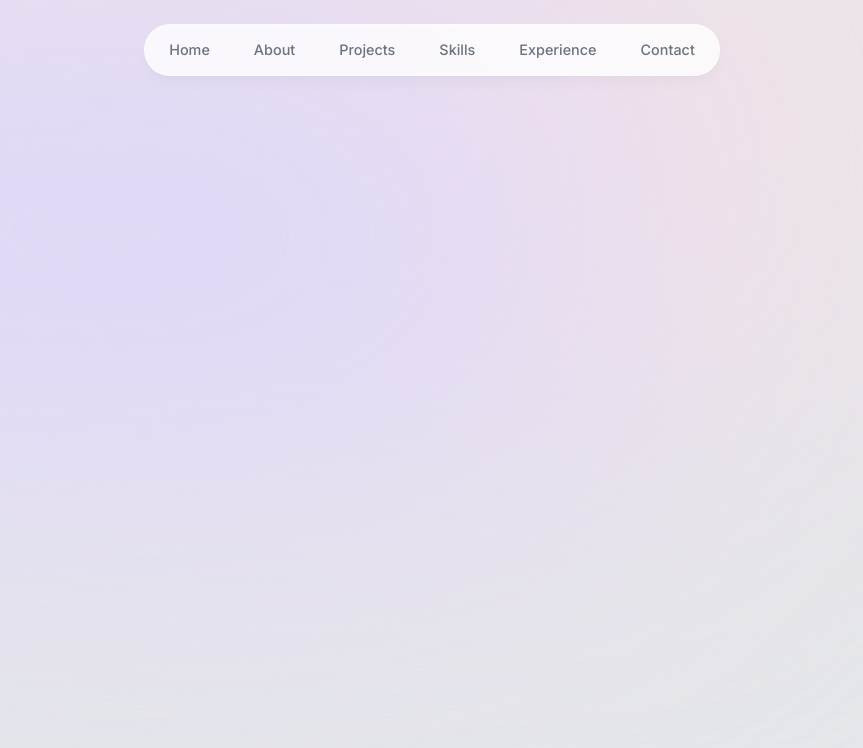
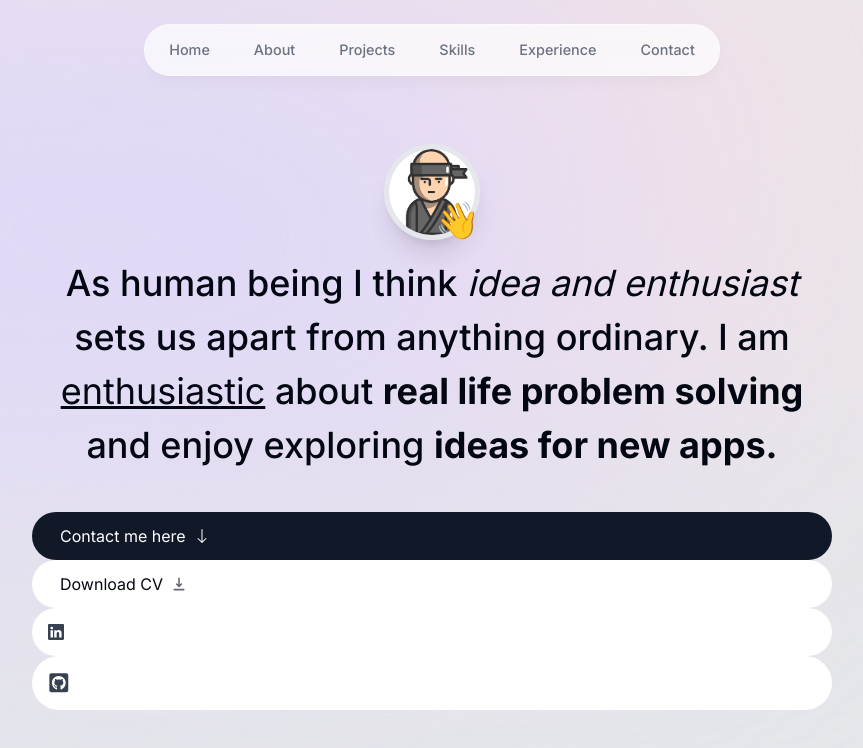
Before and after one commit to chlorineCtrl/Next-Portfolio, a Next.js app: page / in a window 1280 px wide. Shown: the top 748 px of the page, without its empty margins (208-1071 px from the left). Built offline with nearby package versions, Linux system fonts and the light colour scheme.

Commit message:
intro incomplete

```diff
--- a/app/layout.tsx
+++ b/app/layout.tsx
@@ -18,7 +18,7 @@ export default function RootLayout({
   return (
     <html lang="en">
       <body
-        className={`${inter.className} bg-gray-200 text-gray-950 relative h-[5000px]`}
+        className={`${inter.className} bg-gray-200 text-gray-950 relative h-[5000px] pt-28 sm:pt-36`}
       >
         <div className="bg-[#fbe2e3] absolute top-[-6rem] -z-10 right-[11rem] h-[31.25rem] w-[31.25rem] rounded-full blur-[10rem] sm:w-[68.75rem] dark:bg-[#ebbfb5]"></div>
         <div className="bg-[#dbd7fb] absolute top-[-1rem] -z-10 left-[-35rem] h-[31.25rem] w-[50rem] rounded-full blur-[10rem] sm:w-[68.75rem] md:left-[-33rem] lg:left-[-28rem] xl:left-[-15rem] 2xl:left-[-5rem] dark:bg-[#c0bcf0]"></div>
--- a/app/page.tsx
+++ b/app/page.tsx
@@ -1,8 +1,11 @@
 import Header from "@/components/header";
+import Intro from "@/components/intro";
 import Image from "next/image";
 
 export default function Home() {
   return (
-    <main className="flex min-h-screen flex-col items-center justify-between p-24"></main>
+    <main className="flex flex-col items-center px-4">
+      <Intro />
+    </main>
   );
 }
--- a/components/header.tsx
+++ b/components/header.tsx
@@ -9,7 +9,7 @@ export default function Header() {
   return (
     <div className="z-[999] relative">
       <motion.div
-        className="fixed top-0 left-1/2 h-[4.5rem] -translate-x-1/2 w-full rounded-none border border-white border-opacity-40 bg-white bg-opacity-80 shadow-lg shadow-black/[0.03] backdrop-blur-[0.5rem] sm:top-6 sm:h-[3.25rem] sm:w-[36rem] sm:rounded-full "
+        className="fixed top-0 left-1/2 h-[4.5rem] -translate-x-1/2 w-full rounded-none border border-white border-opacity-40 bg-white bg-opacity-70 shadow-lg shadow-black/[0.03] backdrop-blur-[0.5rem] sm:top-6 sm:h-[3.25rem] sm:w-[36rem] sm:rounded-full "
         initial={{ y: -100, x: "-50%", opacity: 0 }}
         animate={{ y: 0, x: "-50%", opacity: 1 }}
       ></motion.div>
@@ -23,7 +23,7 @@ export default function Header() {
               animate={{ y: 0, opacity: 1 }}
             >
               <Link
-                className="flex w-full items-center justify-center px-3 py-3 hover:text-gray-950"
+                className="flex w-full iconst first = useContext(second)tems-center justify-center px-3 py-3 hover:text-gray-950"
                 href={link.hash}
               >
                 {link.name}
--- /dev/null
+++ b/components/intro.tsx
@@ -0,0 +1,100 @@
+"use client";
+
+import React from "react";
+import Image from "next/image";
+import { motion } from "framer-motion";
+import Link from "next/link";
+import { BsArrowDown, BsLinkedin } from "react-icons/bs";
+import { HiDownload } from "react-icons/hi";
+import { FaGithubSquare } from "react-icons/fa";
+
+export default function Intro() {
+  return (
+    <section className="mb-28 max-w-[50rem] text-center sm:mb-0">
+      <div className="flex items-center justify-center">
+        <div className="relative">
+          {/* image motion */}
+          <motion.div
+            initial={{ opacity: 0, scale: 0 }}
+            animate={{ opacity: 1, scale: 1 }}
+            transition={{
+              type: "tween",
+              duration: 0.2,
+            }}
+          >
+            <Image
+              src={"/avatar.png"}
+              width={192}
+              height={192}
+              alt="avatar"
+              quality={95}
+              priority={true}
+              className="h-24 w-24 rounded-full object-cover border-[0.35rem] shadow-xl"
+            />
+          </motion.div>
+          {/* emoji motion */}
+          <motion.span
+            className="absolute bottom-0 right-0 text-4xl"
+            initial={{ opacity: 0, scale: 0 }}
+            animate={{ opacity: 1, rotate: 360, scale: 1 }}
+            transition={{
+              type: "spring",
+              stiffness: 125,
+              delay: 0.1,
+              duration: 0.7,
+            }}
+          >
+            👋
+          </motion.span>
+        </div>
+      </div>
+      <motion.p
+        className="mb-10 px-4 mt-4 text-2xl font-medium !leading-[1.5] sm:text-4xl"
+        initial={{ opacity: 0, y: 100 }}
+        animate={{ opacity: 1, y: 0 }}
+        transition={{}}
+      >
+        <span>
+          As human being I think{" "}
+          <span className="italic !font-normal">idea and enthusiast</span> sets
+          us apart from anything ordinary. I am{" "}
+          <span className="underline !font-normal">enthusiastic</span> about{" "}
+          <span className="font-bold"> real life problem solving</span> and
+          enjoy exploring <span className="font-bold">ideas for new apps.</span>
+        </span>
+      </motion.p>
+      <div>
+        <Link
+          href="#contcat"
+          className="bg-gray-900 flex text-white px-7 py-3 items-center gap-2 rounded-full"
+        >
+          Contact me here <BsArrowDown />
+        </Link>
+        <a
+          className="group bg-white px-7 py-3 flex items-center gap-2 rounded-full outline-none focus:scale-110 hover:scale-110 active:scale-105 transition cursor-pointer borderBlack dark:bg-white/10"
+          href="/CV.pdf"
+          download
+        >
+          Download CV{" "}
+          <HiDownload className="opacity-60 group-hover:translate-y-1 transition" />
+        </a>
+
+        <a
+          className="bg-white p-4 text-gray-700 hover:text-gray-950 flex items-center gap-2 rounded-full focus:scale-[1.15] hover:scale-[1.15] active:scale-105 transition cursor-pointer borderBlack dark:bg-white/10 dark:text-white/60"
+          href="https://linkedin.com"
+          target="_blank"
+        >
+          <BsLinkedin />
+        </a>
+
+        <a
+          className="bg-white p-4 text-gray-700 flex items-center gap-2 text-[1.35rem] rounded-full focus:scale-[1.15] hover:scale-[1.15] hover:text-gray-950 active:scale-105 transition cursor-pointer borderBlack dark:bg-white/10 dark:text-white/60"
+          href="https://github.com"
+          target="_blank"
+        >
+          <FaGithubSquare />
+        </a>
+      </div>
+    </section>
+  );
+}
```
Also changed, not shown: public/avatar.png (added).
